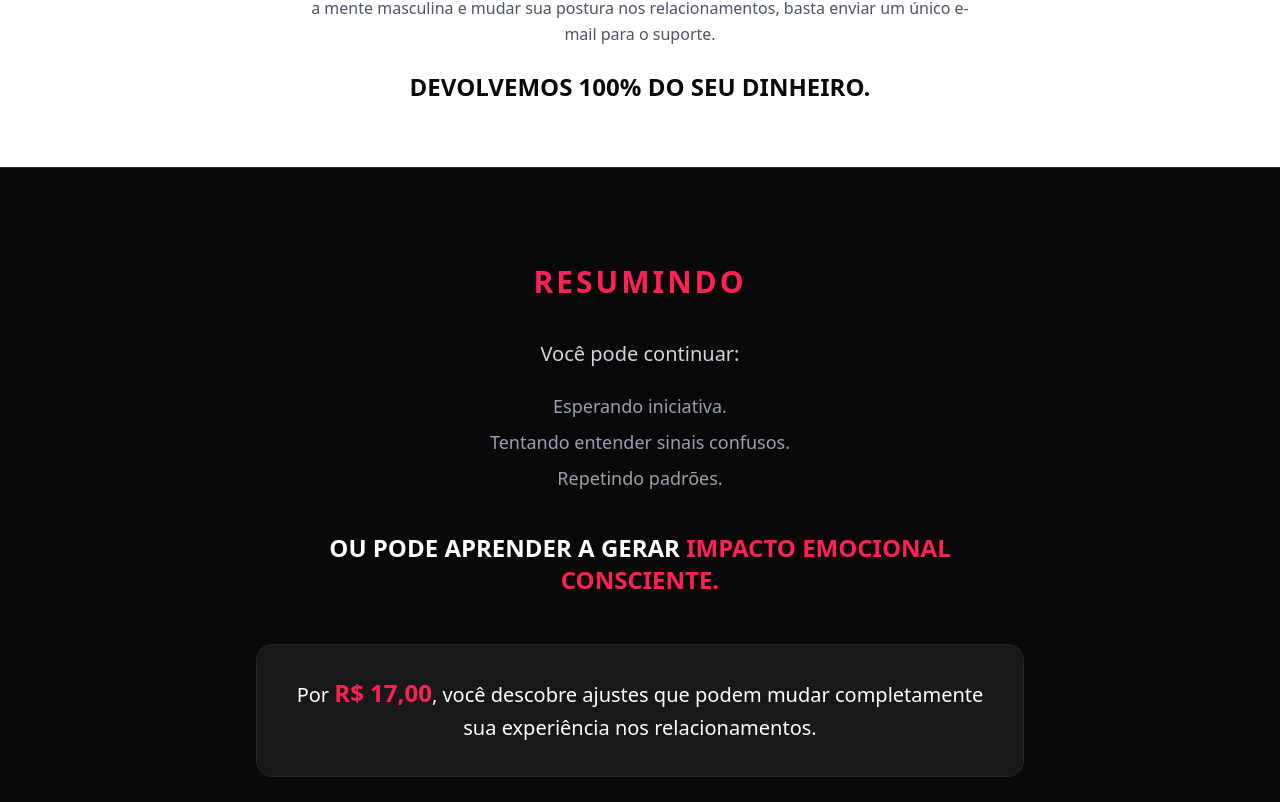
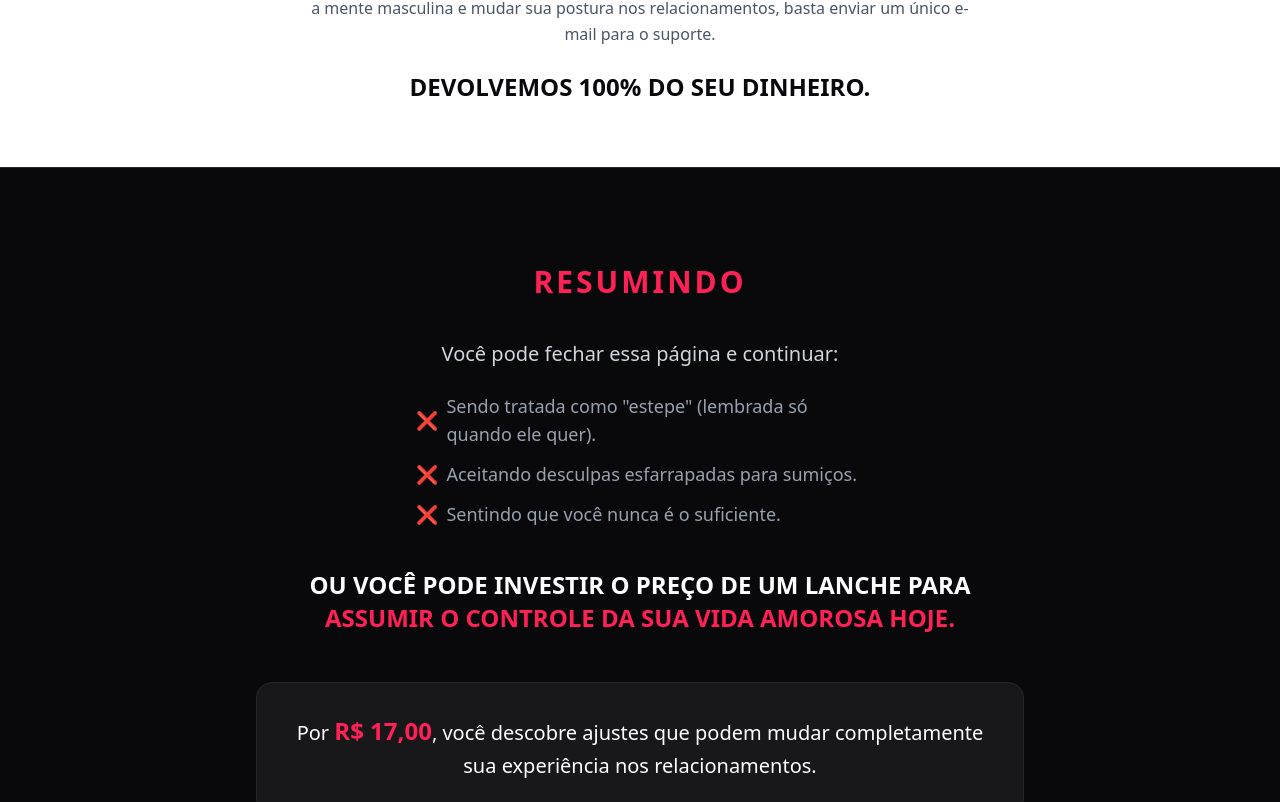
Before and after one commit to carloscesar03/mulher_magnetica, a React (Vite) app: page / in a window 1280 px wide. Shown: the part 11198-12000 px from the top of the page. Built offline with nearby package versions, Linux system fonts and the light colour scheme.

Commit message:
Update Summary.tsx

```diff
--- a/src/components/Summary.tsx
+++ b/src/components/Summary.tsx
@@ -5,16 +5,16 @@ export default function Summary() {
         <div className="max-w-3xl mx-auto">
             <h2 className="text-3xl font-black mb-10 text-rose-500 uppercase tracking-widest">RESUMINDO</h2>
 
-            <p className="text-xl font-medium mb-6 text-gray-300">Você pode continuar:</p>
+            <p className="text-xl font-medium mb-6 text-gray-300">Você pode fechar essa página e continuar:</p>
 
-            <div className="space-y-2 text-lg font-light text-gray-400 mb-10">
-                <p>Esperando iniciativa.</p>
-                <p>Tentando entender sinais confusos.</p>
-                <p>Repetindo padrões.</p>
+            <div className="space-y-3 text-lg font-medium text-gray-400 mb-10 text-left max-w-md mx-auto">
+                <p className="flex items-center gap-2"><span className="text-rose-500 font-bold">❌</span> Sendo tratada como "estepe" (lembrada só quando ele quer).</p>
+                <p className="flex items-center gap-2"><span className="text-rose-500 font-bold">❌</span> Aceitando desculpas esfarrapadas para sumiços.</p>
+                <p className="flex items-center gap-2"><span className="text-rose-500 font-bold">❌</span> Sentindo que você nunca é o suficiente.</p>
             </div>
 
-            <p className="text-2xl font-bold text-white mb-12 uppercase">
-                Ou pode aprender a gerar <span className="text-rose-500">impacto emocional consciente.</span>
+            <p className="text-2xl font-bold text-white mb-12 uppercase leading-snug">
+                OU você pode investir o preço de um lanche para <span className="text-rose-500">assumir o controle da sua vida amorosa hoje.</span>
             </p>
 
             <div className="bg-zinc-900 p-8 rounded-2xl border border-zinc-800 mb-12">
```
